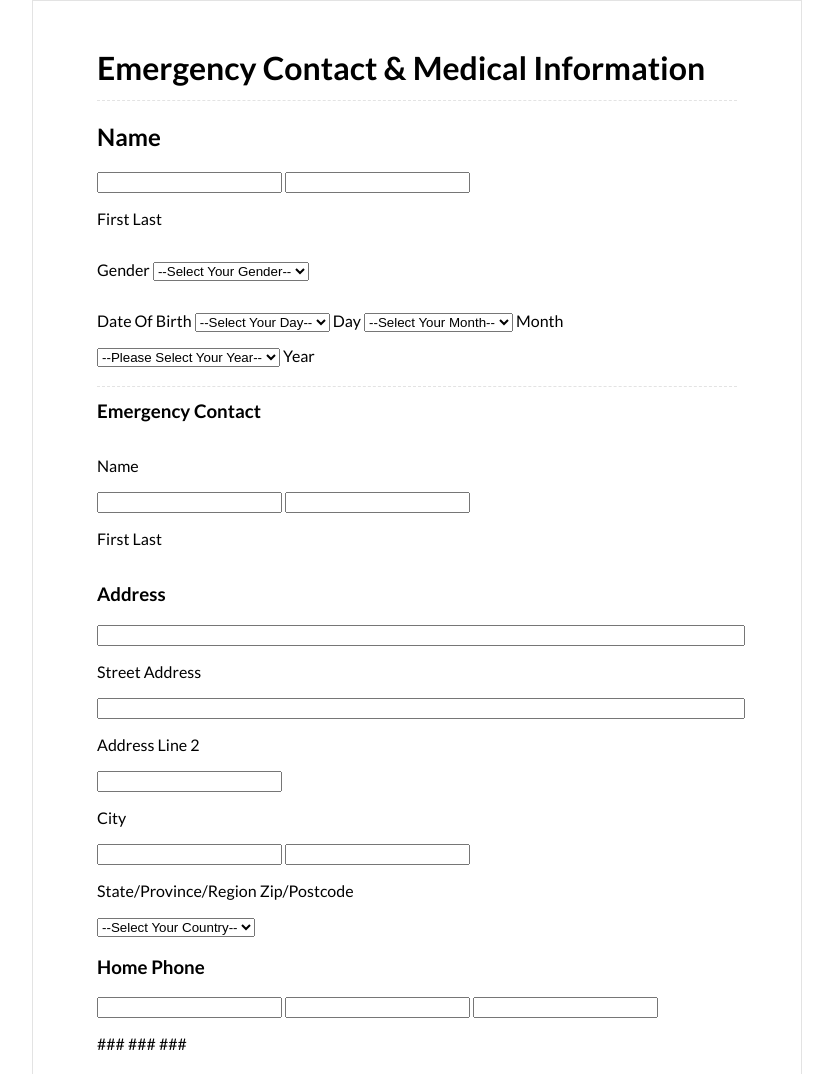
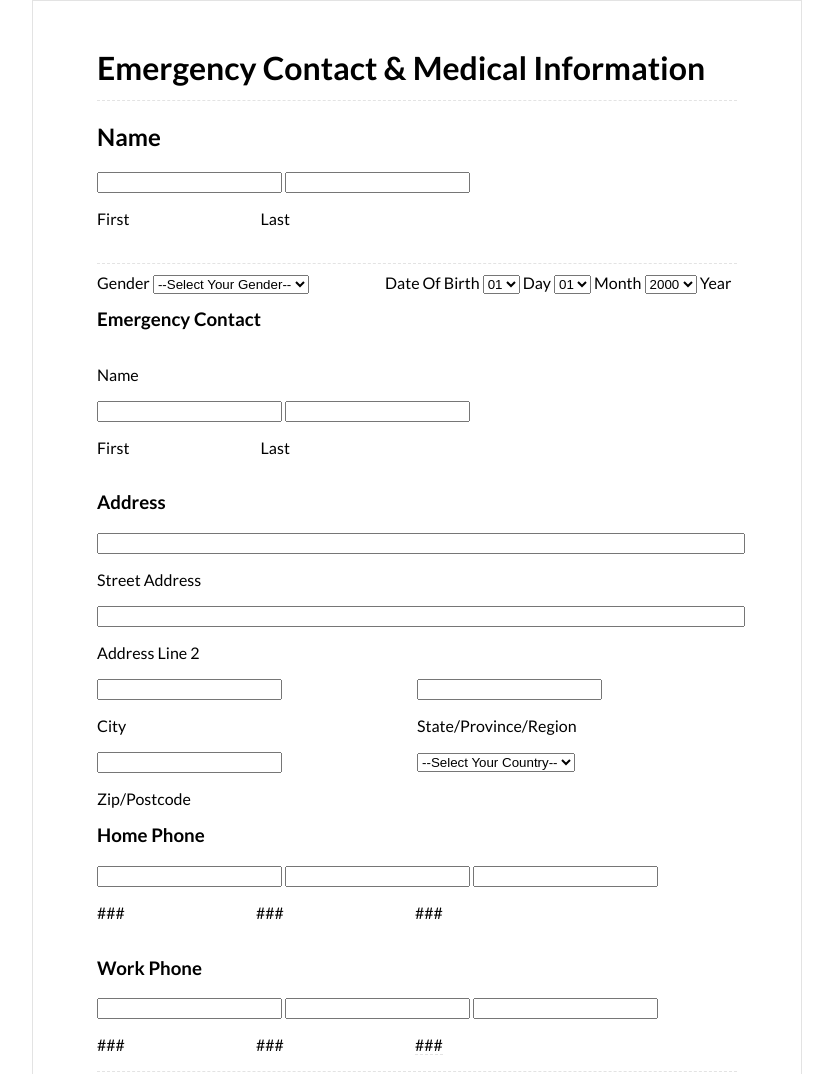
Before and after one commit to salv236/design-components, a plain HTML site: page medical-form/index.html in a window 1280 px wide. Shown: the top 1074 px of the page, without its empty margins (223-1056 px from the left). Drawn offline with Linux system fonts and the light colour scheme.

Commit message:
input laouts complete

```diff
--- a/medical-form/index.html
+++ b/medical-form/index.html
@@ -28,11 +28,11 @@
 					<input type="text" name="last"> <br>
 
 					<p> First</p>
-					<p>Last</p>
+					<p class="move-left">Last</p>
 
 			</div>
 
-			<div>
+			<div id="gender">
 				<p> Gender</p>
 
 				<select name="gender">
@@ -43,14 +43,13 @@
 
 				</div>
 
-				<div>
+				<div id="birthdate">
 
 					<p> Date Of Birth</p>
 
 					<select name="day">
 
-						<option value ="--Select Your Day" selected> --Select Your Day-- </option>
-						<option value ="01"> 01</option>
+						<option value ="01" select> 01</option>
 						<option value ="02"> 02</option>
 						<option value ="03"> 03</option>
 						<option value ="04"> 04</option>
@@ -87,8 +86,7 @@
 
 					<select name="month">
 
-						<option value="--Select Your Month--" selected> --Select Your Month-- </option>
-						<option value="Jan"> 01 </option>
+						<option value="Jan" select> 01 </option>
 						<option value="Feb"> 02 </option>
 						<option value="March"> 03 </option>
 						<option value="April"> 04 </option>
@@ -104,8 +102,7 @@
 					<label> Month</label>
 
 					<select name="year">
-					<option value="--Please Select Your Year--" selected>--Please Select Your Year--</option>
-					<option value="2000"> 2000</option>
+					<option value="2000" select> 2000</option>
 					<option value="2001"> 2001</option>
 					<option value="2002"> 2002</option>
 					<option value="2003"> 2003</option>
@@ -140,7 +137,7 @@
 					<input type="text" name="lname"> <br>
 
 							<p> First</p>
-							<p> Last</p>
+							<p class="move-left"> Last</p>
 
 				</div>
 
@@ -157,18 +154,19 @@
 					<p>Address Line 2</p>
 				</div>
 
-				<div>
+				<div id="zip">
 					<input type="text" name="city" > <br>
 					<p>City</p>
+
+					<input type="text" name="postcode"> <br>
+					<p> Zip/Postcode</p>
 				</div>
 
-					<input type="text" name="state" >
-					<input type="text" name="postcode"> <br>
 
+				<div id="state">
+					<input type="text" name="state">
 					<p>State/Province/Region</p>
-					<p> Zip/Postcode</p>
 
-				<div>
 					<select name="country">
 						<option value="--Select Your Country--" selected>--Select Your Country--</option>
 						<option value="Canada"> Canada</option>
@@ -180,16 +178,19 @@
 					</select>
 				</div>
 
+
+
+
 				<div>
 
-					<h3> Home Phone </h3>
+					<h3 id="landline"> Home Phone </h3>
 					<input type="text" name="home-phone1">
 					<input type="text" name="home-phone2">
 					<input type="text" name="home-phone3"> <br>
 
 					<p>###</p>
-					<p>###</p>
-					<p>###</p>
+					<p class="move-left">###</p>
+					<p class="move-left">###</p>
 
 				</div>
 
@@ -201,8 +202,8 @@
 					<input type="text" name="work-phone3"> <br>
 
 					<p>###</p>
-					<p>###</p>
-					<p id="work-phone">###</p>
+					<p class="move-left">###</p>
+					<p id="work-phone" class="move-left">###</p>
 
 				</div>
 
@@ -213,7 +214,7 @@
 					<input type="text" name="hospital" class="full">
 				</div>
 
-				<div>
+				<div id="insurance">
 
 					<label> Insurance Company</label>
 					<input type="text" name="insurance">
@@ -232,8 +233,8 @@
 					<input type="text" name="physician-tel-3" class="physician-no"> <br>
 
 					<p>###</p>
-					<p>###</p>
-					<p>###</p>
+					<p class="move-left">###</p>
+					<p class="move-left">###</p>
 				</div>
 
 				<div>
--- a/medical-form/scss/styles.scss
+++ b/medical-form/scss/styles.scss
@@ -21,6 +21,24 @@ body{
 		padding-bottom:$borderPadding;
 		}
 
+		div {
+			#landline{
+				clear:left;
+			}
+		}
+
+		#gender{
+			float:left;
+			width:45%;
+			margin-top: 2%;
+		}
+
+		#birthdate{
+			float:right;
+			width:55%;
+			margin-top:2%;
+		}
+
 
 	.full{
 		width:100%;
@@ -36,6 +54,23 @@ body{
 			padding-top:$borderPadding;
 		}
 
+		#state, #zip{
+			width:50%;
+			float: left;
+		}
+
+		#zip{
+			p{
+				display:block;
+			}
+		}
+
+		#state {
+			p{
+				display:block;
+			}
+		}
+
 
 	#work-phone{
 	border-bottom:$bottom;
@@ -47,6 +82,10 @@ body{
 
 	}
 
+	#insurance{
+		margin-top:2%;
+	}
+
 	.physician {
 
 		.physician-no{
@@ -54,7 +93,6 @@ body{
 		}
 
 	}
-
 
 	textarea{
 		width: 90%;
@@ -69,3 +107,8 @@ body{
 	p{
 	display:inline-block;
 	}
+
+	/*GLOBAL*/
+	.move-left{
+		margin-left:20%;
+	}
```
Also changed, not shown: medical-form/css/styles.css, 1 other file.
